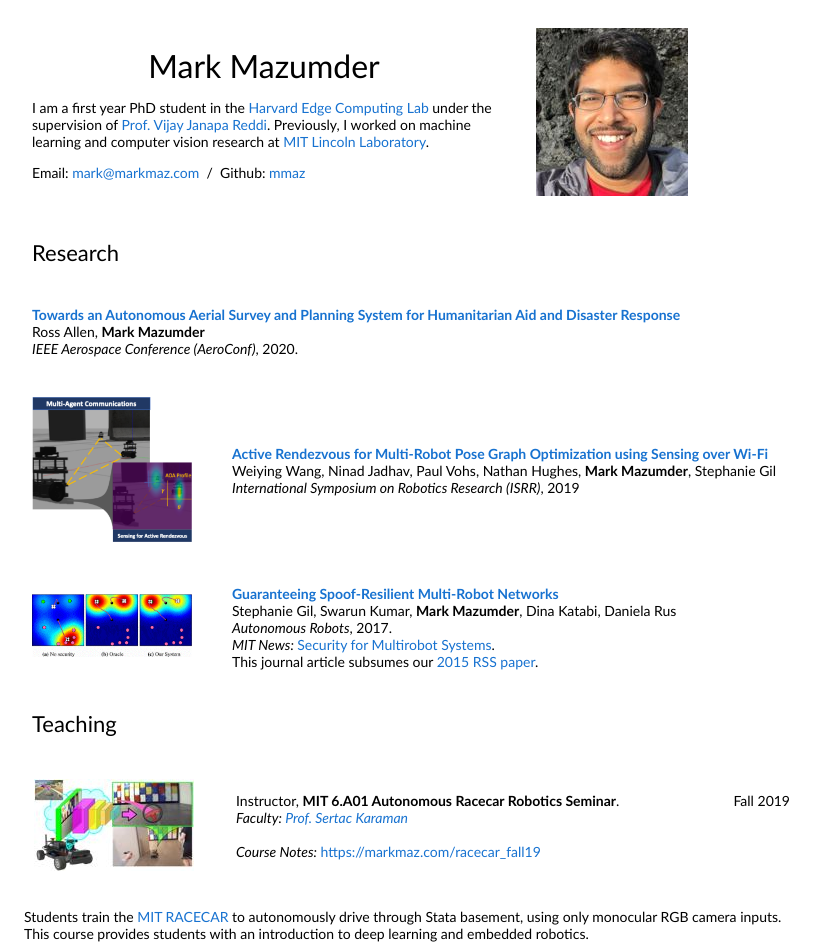
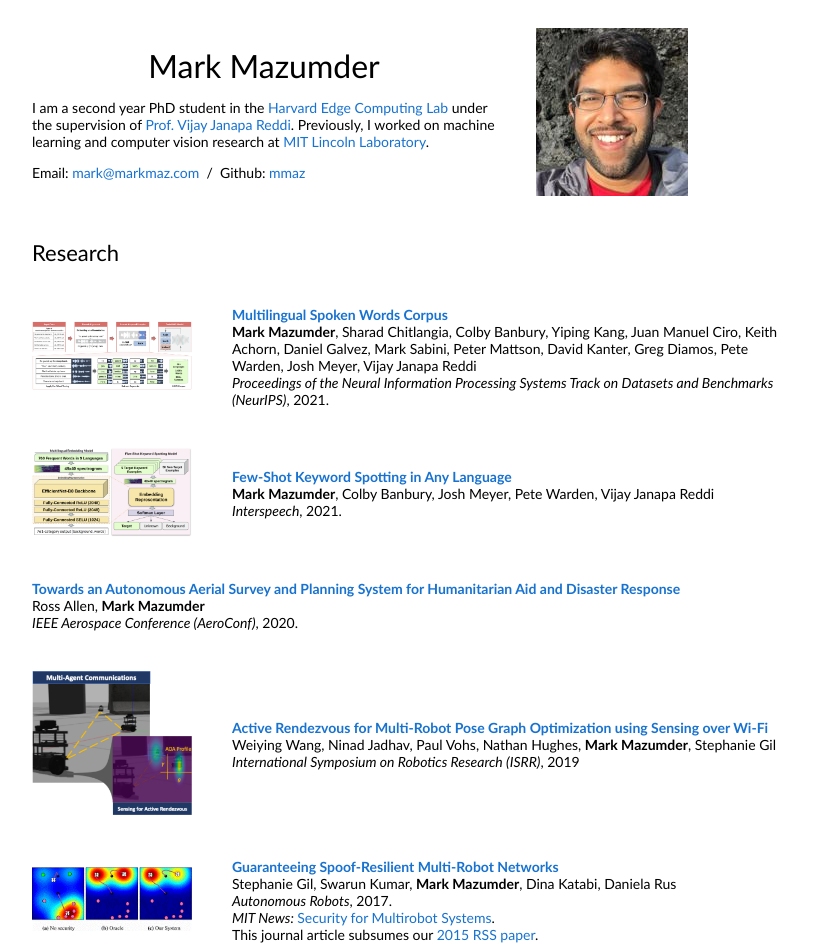
Before and after one commit to mmaz/mmaz.github.io, a plain HTML site: page index.html in a window 1280 px wide. Shown: the top 951 px of the page, without its empty margins (228-1048 px from the left). Drawn offline with Linux system fonts and the light colour scheme.

Commit message:
new papers

```diff
--- a/index.html
+++ b/index.html
@@ -25,7 +25,7 @@
               <p style="text-align:center">
                 <name>Mark Mazumder</name>
               </p>
-	      <p>I am a first year PhD student in the <a href="https://edge.seas.harvard.edu/">Harvard Edge Computing Lab</a> under the supervision of <a href="https://scholar.harvard.edu/vijay-janapa-reddi/home">Prof. Vijay Janapa Reddi</a>. Previously, I worked on machine learning and computer vision research at <a href="https://www.ll.mit.edu/">MIT Lincoln Laboratory</a>.
+	      <p>I am a second year PhD student in the <a href="https://edge.seas.harvard.edu/">Harvard Edge Computing Lab</a> under the supervision of <a href="https://scholar.harvard.edu/vijay-janapa-reddi/home">Prof. Vijay Janapa Reddi</a>. Previously, I worked on machine learning and computer vision research at <a href="https://www.ll.mit.edu/">MIT Lincoln Laboratory</a>.
               </p>
               <p>
                 Email: <a href="mailto:mark@markmaz.com">mark@markmaz.com</a> &nbsp/&nbsp
@@ -47,6 +47,41 @@
             </td>
           </tr>
         </tbody></table>
+
+        <table style="width:100%;border:0px;border-spacing:0px;border-collapse:separate;margin-right:auto;margin-left:auto;"><tbody>
+          <tr>
+            <td style="padding:20px;width:25%;vertical-align:middle">
+              <img src='img/neurips.png' width="100%">
+            </td>
+            <td style="padding:20px;width:75%;vertical-align:middle">
+              <a href="https://openreview.net/forum?id=c20jiJ5K2H">
+                <papertitle>Multilingual Spoken Words Corpus</papertitle>
+              </a>
+              <br>
+              <strong>Mark Mazumder</strong>, Sharad Chitlangia, Colby Banbury, Yiping Kang, Juan Manuel Ciro, Keith Achorn, Daniel Galvez, Mark Sabini, Peter Mattson, David Kanter, Greg Diamos, Pete Warden, Josh Meyer, Vijay Janapa Reddi
+              <br>
+              <em>Proceedings of the Neural Information Processing Systems Track on Datasets and Benchmarks (NeurIPS)</em>, 2021.
+            </td>
+          </tr>
+        </tbody></table>
+
+        <table style="width:100%;border:0px;border-spacing:0px;border-collapse:separate;margin-right:auto;margin-left:auto;"><tbody>
+          <tr>
+            <td style="padding:20px;width:25%;vertical-align:middle">
+              <img src='img/interspeech.png' width="100%">
+            </td>
+            <td style="padding:20px;width:75%;vertical-align:middle">
+              <a href="https://www.isca-speech.org/archive/interspeech_2021/mazumder21_interspeech.html">
+                <papertitle>Few-Shot Keyword Spotting in Any Language</papertitle>
+              </a>
+              <br>
+              <strong>Mark Mazumder</strong>, Colby Banbury, Josh Meyer, Pete Warden, Vijay Janapa Reddi
+              <br>
+              <em>Interspeech</em>, 2021.
+            </td>
+          </tr>
+        </tbody></table>
+
         <table style="width:100%;border:0px;border-spacing:0px;border-collapse:separate;margin-right:auto;margin-left:auto;"><tbody>
           <tr>
             <td style="padding:20px;width:100%;vertical-align:middle">
```
Also changed, not shown: img/interspeech.png (added), img/neurips.png (added), 1 other file.
